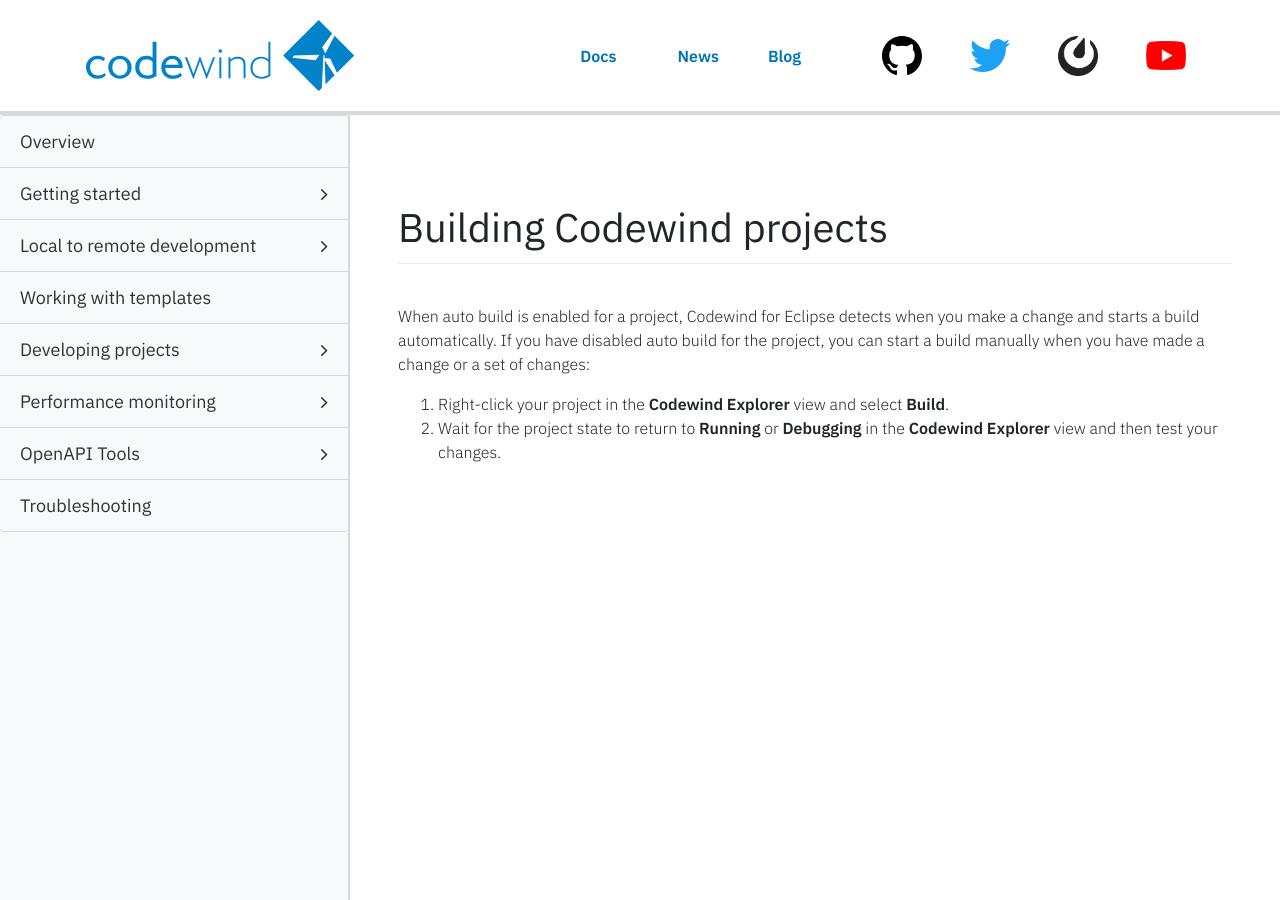
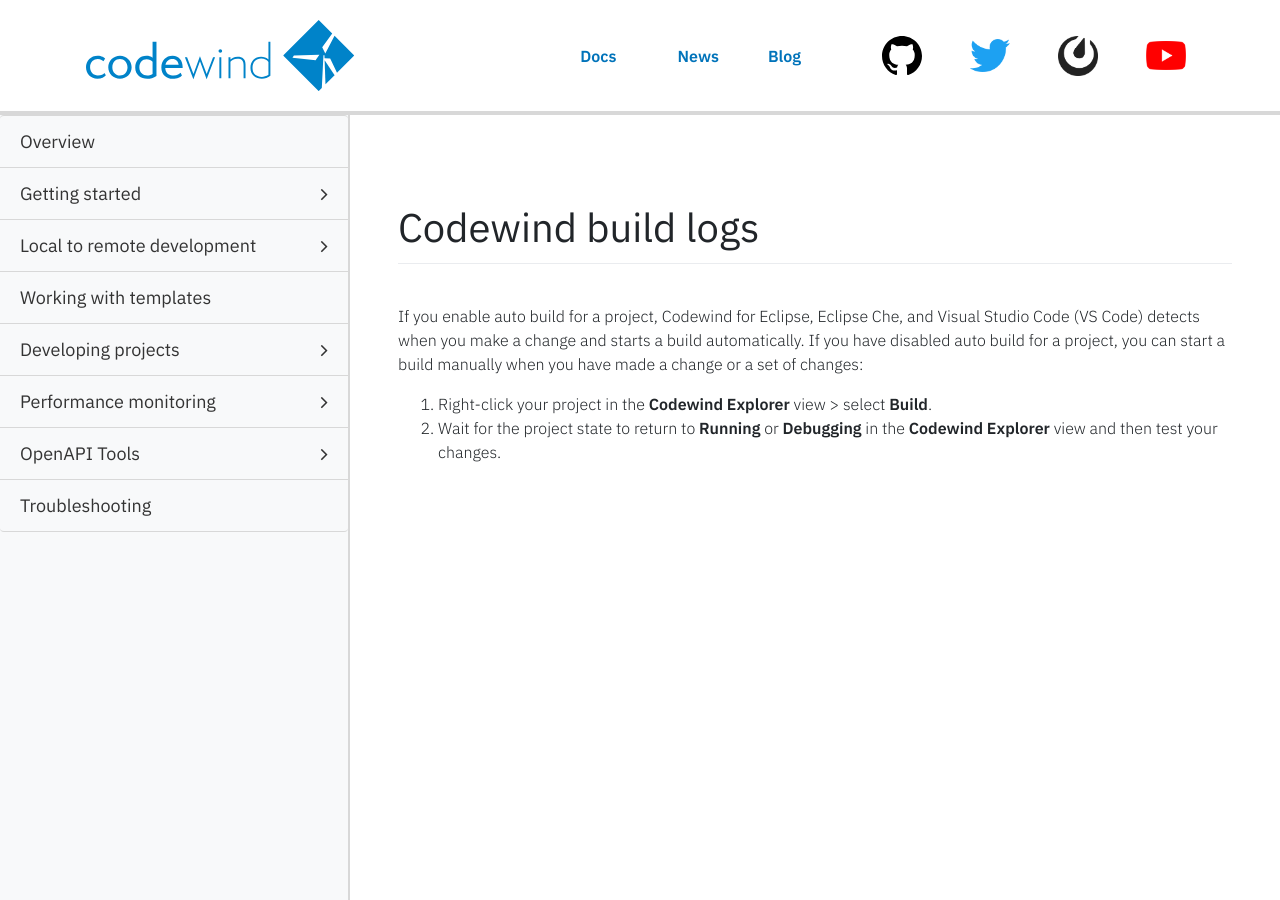
Before and after one commit to eclipse-archived/codewind-docs, a Jekyll site: the page built from docs/_documentations/mdt-eclipse-buildproject.md, in a window 1280 px wide and 900 px high. Built offline with Jekyll 4.4.1, drawn with Linux system fonts in a browser that asks for light colours; nearby versions of some CDN libraries; comment, search, counter and statistics services are not loaded.

Commit message:
restructured content
Signed-off-by: Jacob Berger <jacob.berger@ibm.com>

```diff
--- a/docs/_documentations/mdt-eclipse-buildproject.md
+++ b/docs/_documentations/mdt-eclipse-buildproject.md
@@ -1,7 +1,7 @@
 ---
 layout: docs
-title: Building Codewind projects
-description: How to build a Codewind project
+title: Codewind build logs
+description: Codewind build logs
 keywords: build, tools, eclipse, disabled autobuild, start a build, manually build
 duration: 1 minute
 permalink: mdteclipsebuildproject
@@ -10,9 +10,9 @@ order: 40
 parent: mdteclipseoverview
 ---
 
-# Building Codewind projects
+# Codewind build logs
 
-When auto build is enabled for a project, Codewind for Eclipse detects when you make a change and starts a build automatically. If you have disabled auto build for the project, you can start a build manually when you have made a change or a set of changes:
+If you enable auto build for a project, Codewind for Eclipse, Eclipse Che, and Visual Studio Code (VS Code) detects when you make a change and starts a build automatically. If you have disabled auto build for a project, you can start a build manually when you have made a change or a set of changes:
 
-1. Right-click your project in the **Codewind Explorer** view and select **Build**.
+1. Right-click your project in the **Codewind Explorer** view > select **Build**.
 2. Wait for the project state to return to **Running** or **Debugging** in the **Codewind Explorer** view and then test your changes.
```
